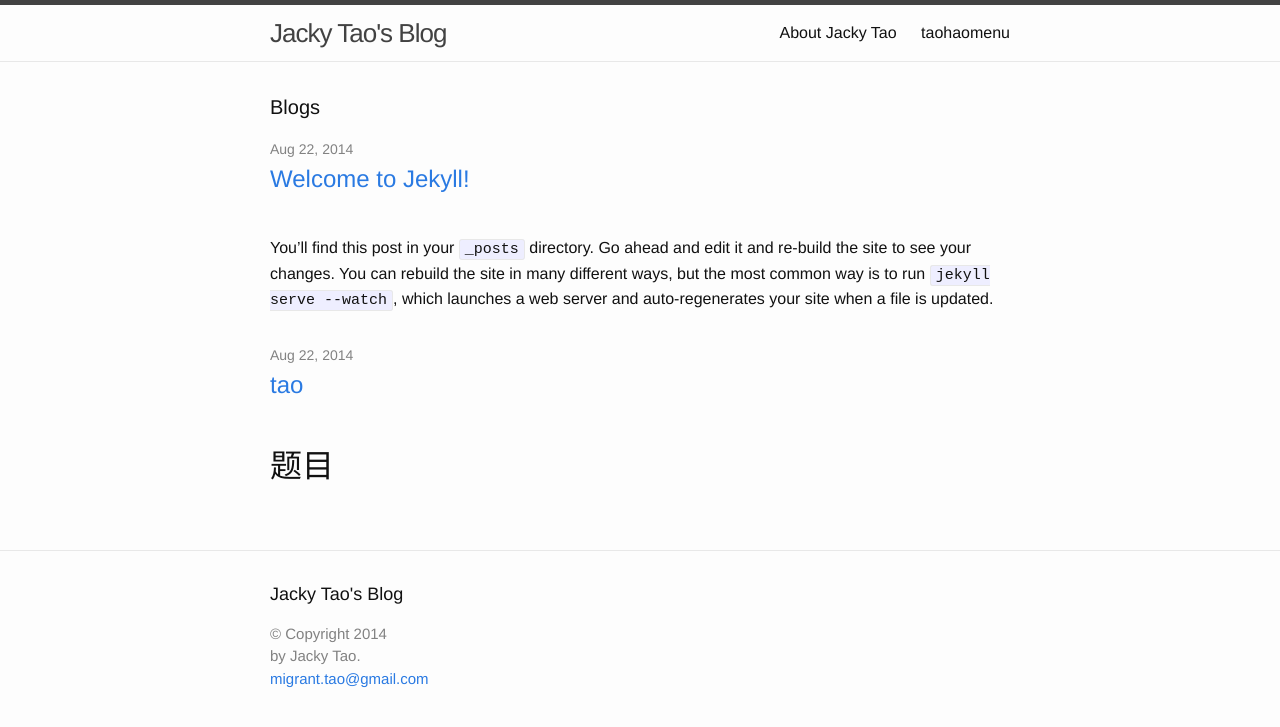
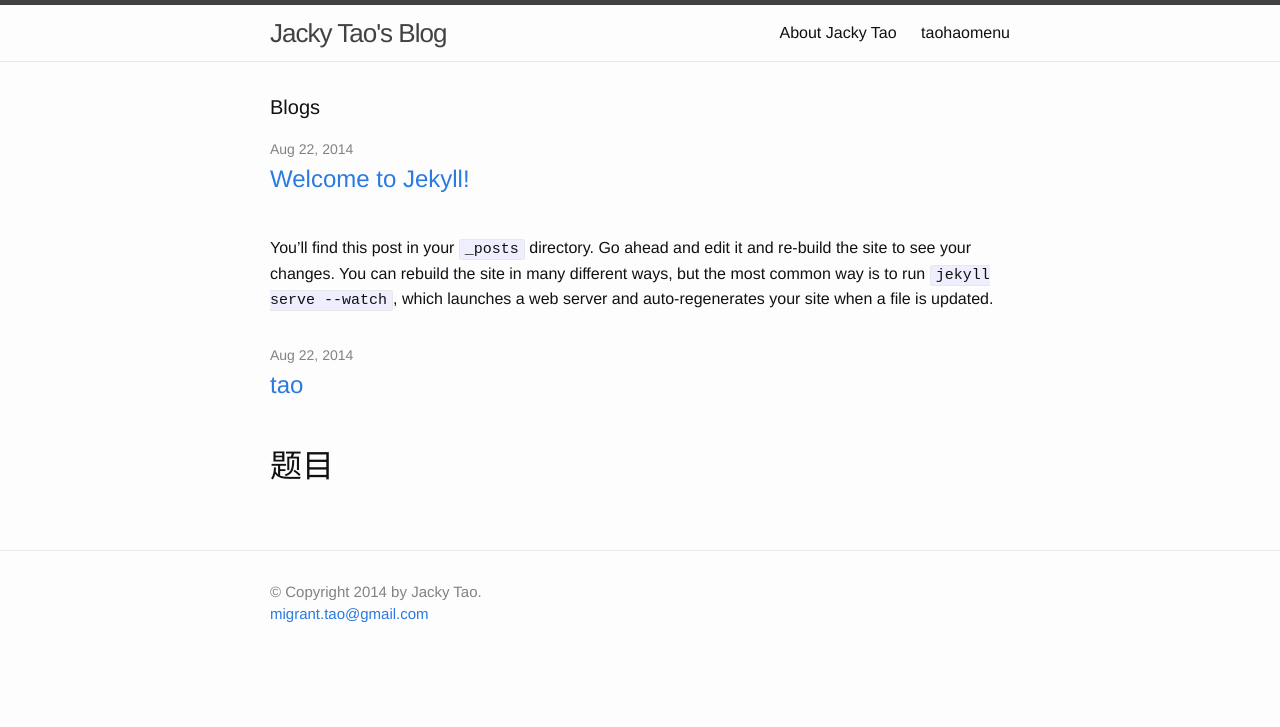
Before and after one commit to taohaolong/taohaolong.github.com, a Jekyll site: the page built from index.html, in a window 1280 px wide. Shown: the top 727 px of the page. Built offline with Jekyll 4.4.1, drawn with Linux system fonts in a browser that asks for light colours.

Commit message:
Update footer.html

```diff
--- a/_includes/footer.html
+++ b/_includes/footer.html
@@ -2,8 +2,8 @@
 
   <div class="wrapper">
 
-    <h2 class="footer-heading">{{ site.title }}</h2>
-
+   <!-- <h2 class="footer-heading">{{ site.title }}</h2>
+-->
     <div class="footer-col-wrapper">
       <!--
       <div class="footer-col  footer-col-1">
@@ -14,7 +14,7 @@
       </div>
       -->
 
-      <div class="footer-col  footer-col-2">
+      <div class="footer-col">
          <ul class="contact-list">
           <li>&copy; Copyright 2014 by Jacky Tao.</li>
           <li><a href="mailto:{{ site.email }}">{{ site.email }}</a></li>
```
